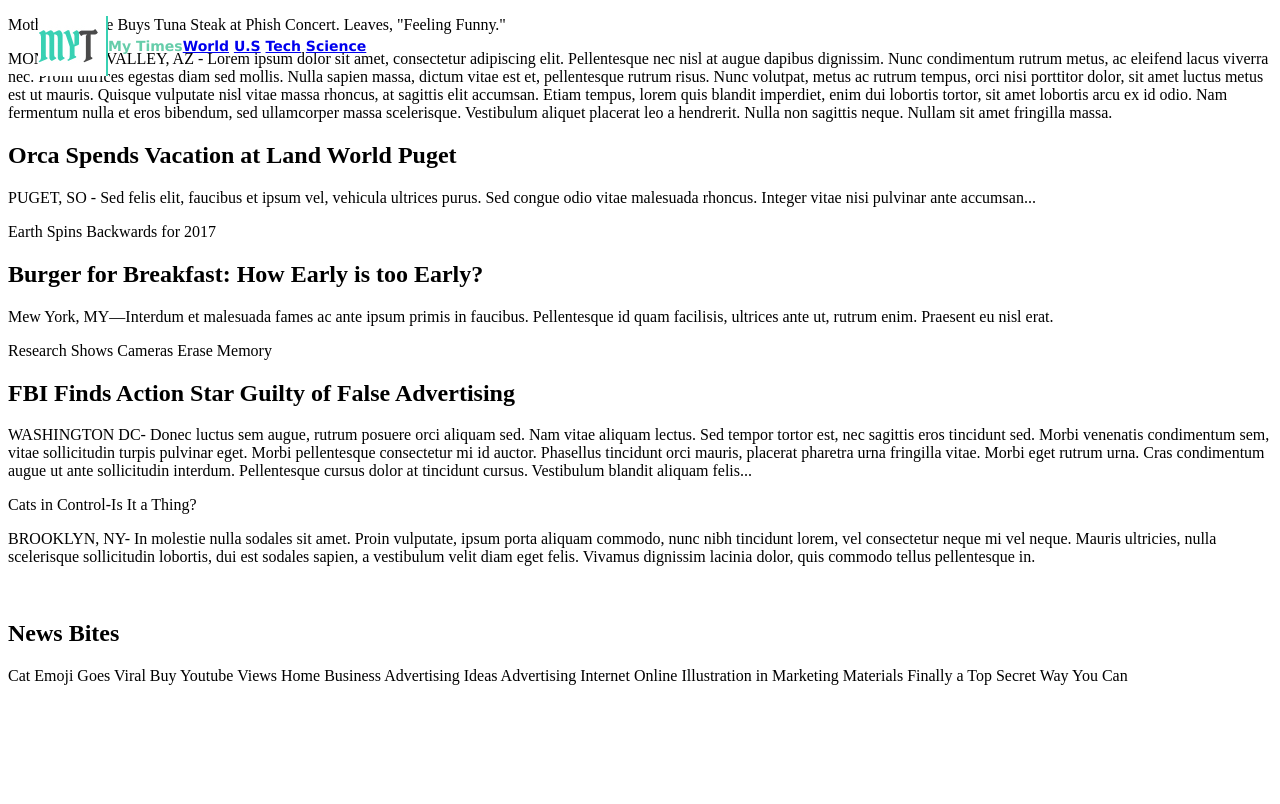
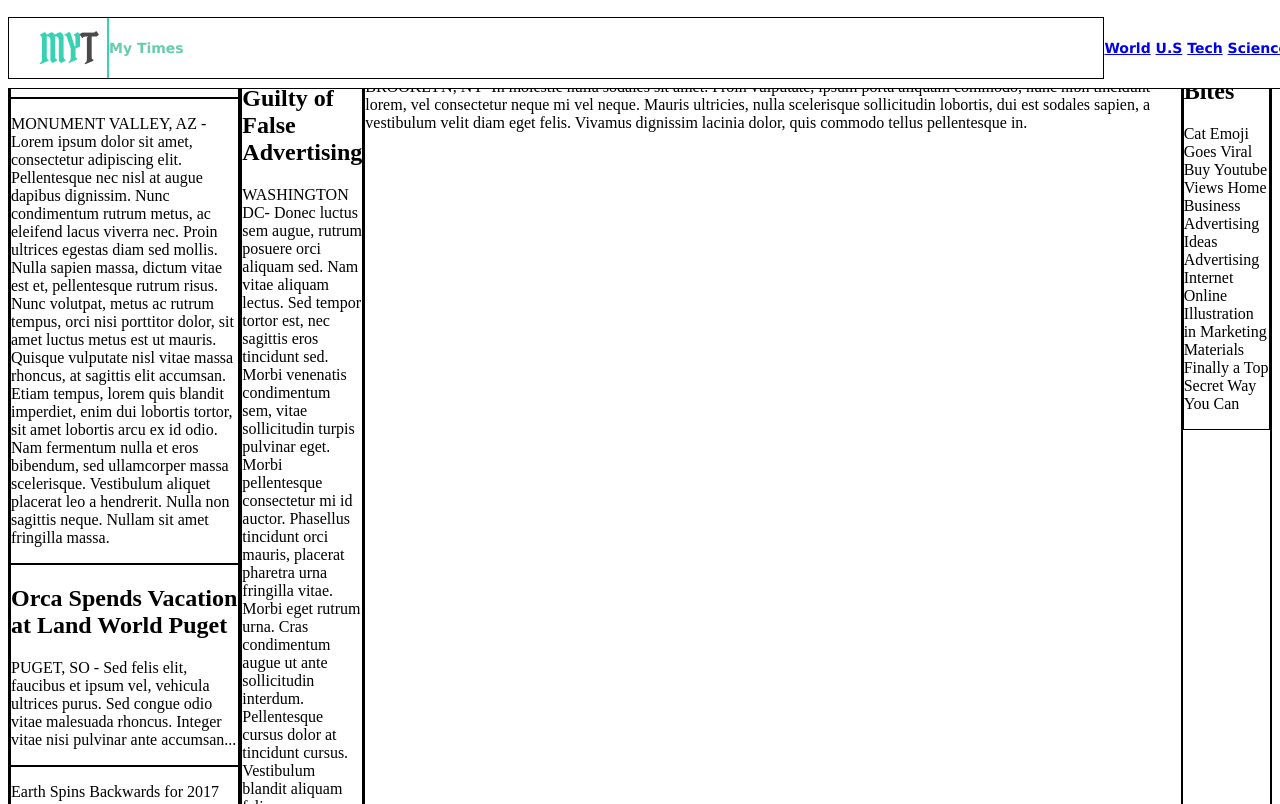
Before and after one commit to adrew0321/My-Times, a plain HTML site: page index.html in a window 1280 px wide. Shown: the top 804 px of the page. Drawn offline with Linux system fonts and the light colour scheme.

Commit message:
Added DIVs, Groups, and some styling. Add images

```diff
--- a/resources/css/style.css
+++ b/resources/css/style.css
@@ -5,20 +5,47 @@ header {
   display: flex;
   position: fixed;
   align-items: center;
+  border-bottom: 1px solid black;
+  width: 100%;
+  height: 80px;
+  background-color: white;
+}
+
+div {
+  border: 1px solid black;
 }
 
 .logo {
   display: flex;
   align-items: center;
   padding-left: 30px;
+  flex-grow: 1;
   color: MediumAquamarine;
+  background-color: white;
 }
 
 .nav {
   display: flex;
   align-items: center;
+  padding-right: 40px;
 }
 
 .nav span {
   display:inline-block;
 }
+
+.column-large {
+  width: 630px;
+}
+
+.column-medium {
+  width: 300px;
+}
+
+.column-small {
+  width: 240px;
+}
+
+.content {
+  display: flex;
+}
```
